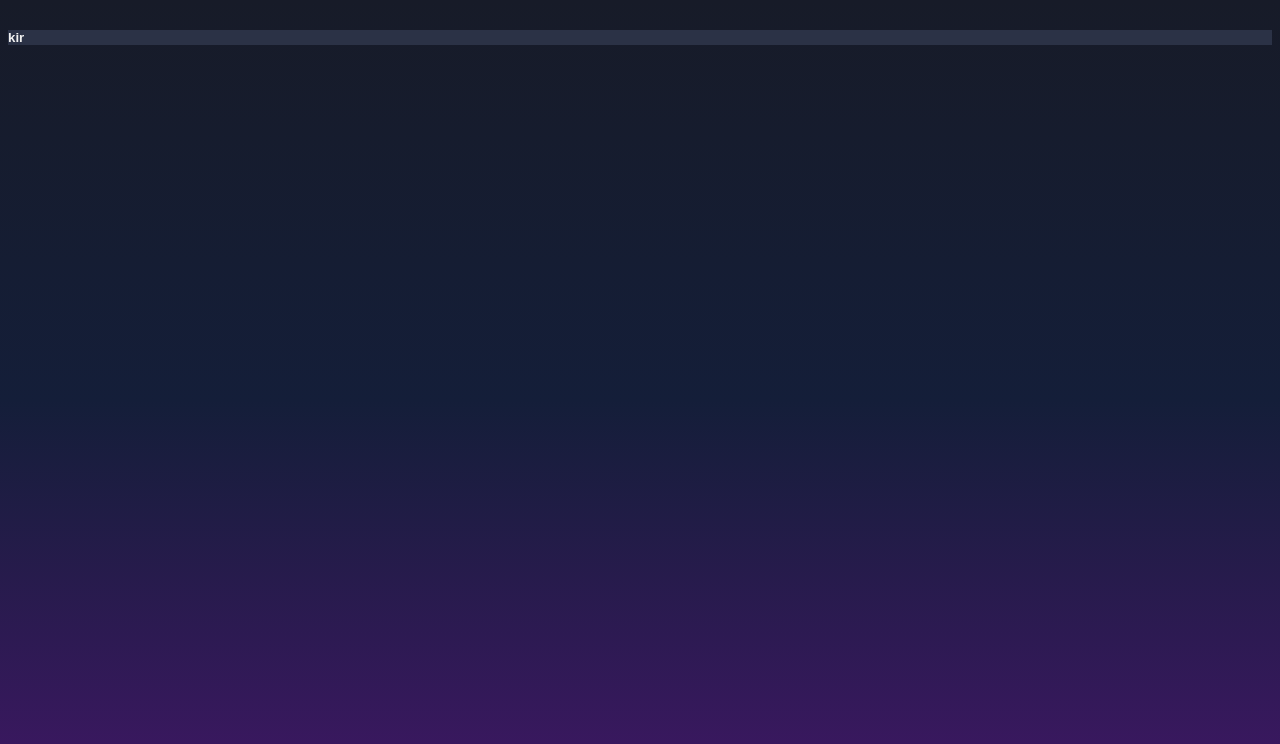
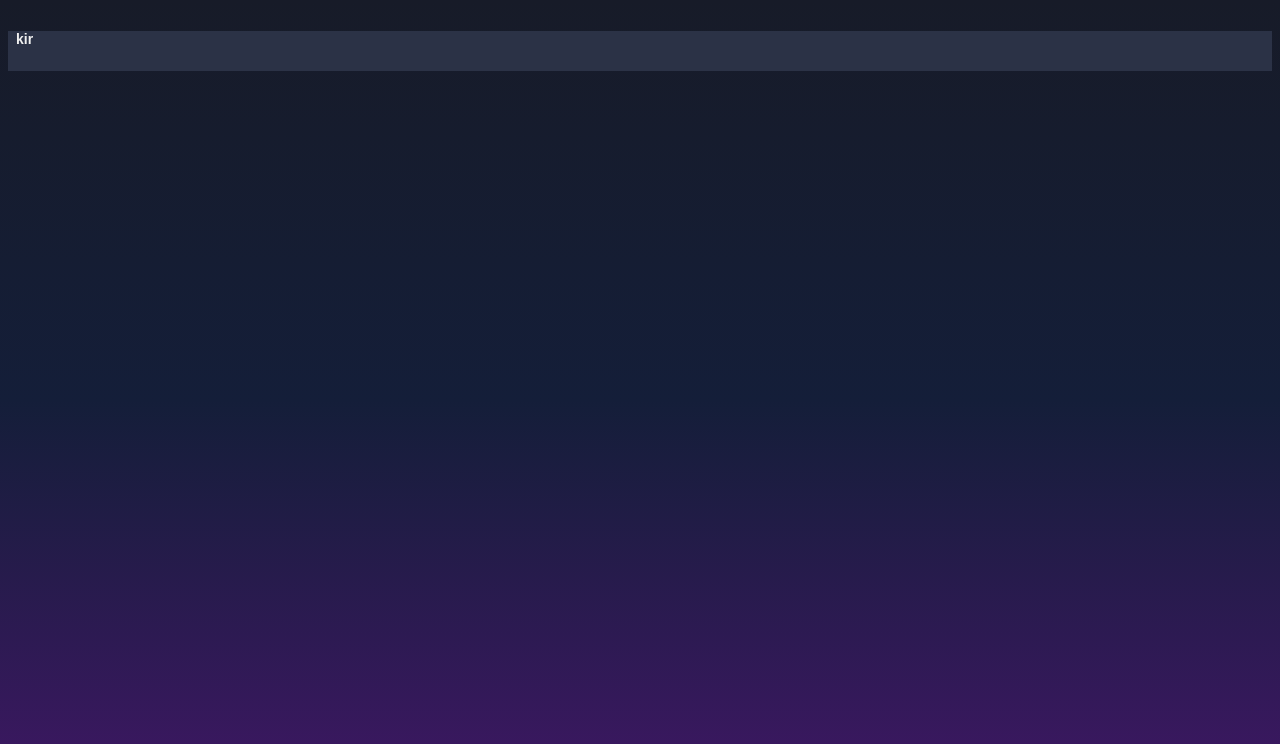
Before and after one commit to aliiimaher/ToDoList-Frontend, a Vue app: page /lists in a window 1280 px wide. Shown: the top 744 px of the page. Built offline with nearby package versions, Linux system fonts and the light colour scheme.

Commit message:
change the height of list

```diff
--- a/src/components/List.vue
+++ b/src/components/List.vue
@@ -19,12 +19,17 @@ export default {
 </script>
 
 <style scoped>
-
 .container {
   background-color: #2B3246;
+  height: 40px;
 }
 
 *{
   color: #f0f0f0;
 }
+
+h5{
+  font-size: 14px;
+  padding-left: 8px;
+}
 </style>
```
